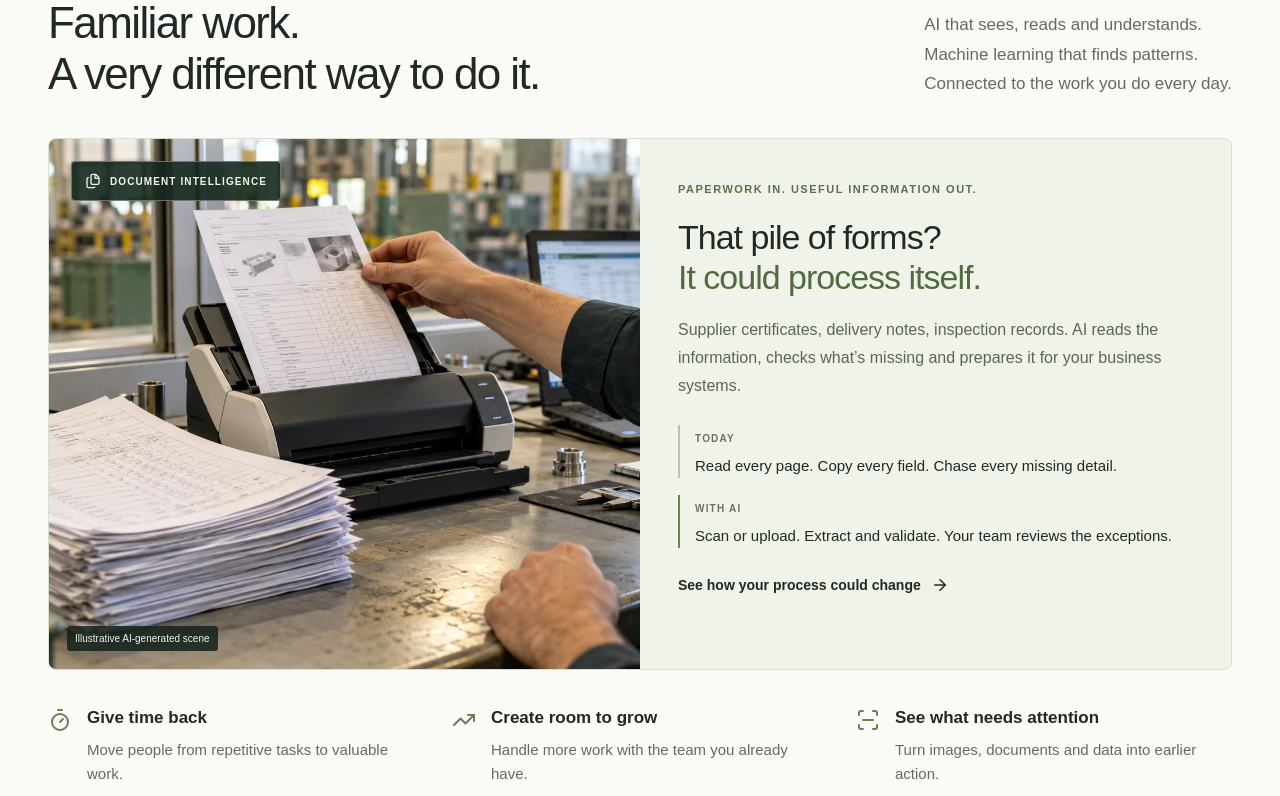
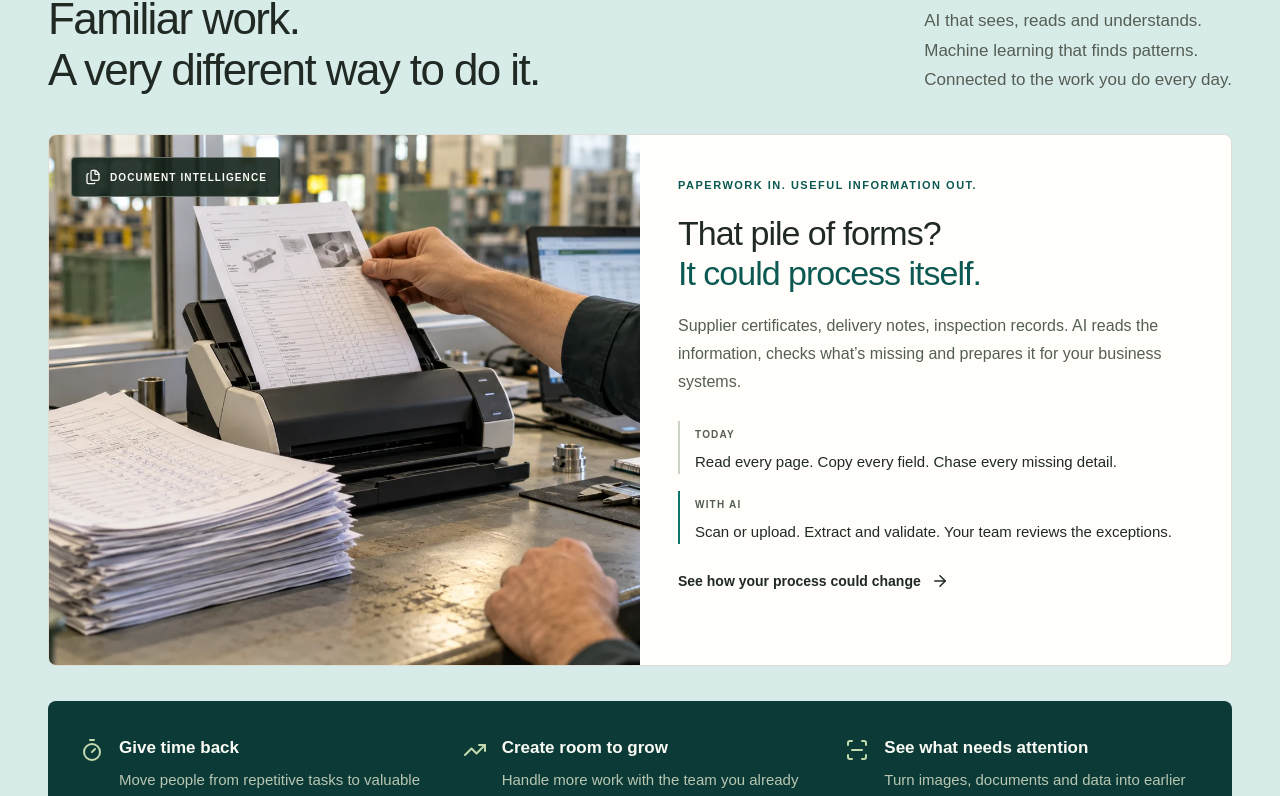
Before and after one commit to david-garcia-au/processspark-frontend, a Next.js app: page / in a window 1280 px wide. Shown: the part 1197-1993 px from the top of the page. Built offline with nearby package versions, Linux system fonts and the light colour scheme; no server answers.

Commit message:
feat: expand palette with teal/amber/berry accents and darken muted/faint for readability

```diff
--- a/app/globals.css
+++ b/app/globals.css
@@ -1,26 +1,86 @@
 @import "tailwindcss";
 @import "tw-animate-css";
+/*
+ * Colour system. Three families plus one accent:
+ *   paper / surface / tint / sage   light backgrounds
+ *   forest                          the single dark family
+ *   leaf / lime                     supporting greens (light / dark backgrounds)
+ *   orange                          the one brand accent
+ * Use these tokens everywhere. Do not add one-off hex values to the CSS.
+ * lib/theme.ts mirrors the few values needed outside CSS.
+ */
+:root {
+  /* Light backgrounds */
+  --paper: #fafaf7;
+  --surface: #fffefa;
+  --tint: #f1f3ec;
+  --sage: #e9ede4;
+  --sage-deep: #dfe5d8;
+
+  /* Text and lines on light */
+  --ink: #202923;
+  --muted: #555e55;
+  --faint: #6e7566;
+  --line: #dddfd7;
+  --line-strong: #cdd3c5;
+
+  /* Dark family */
+  --forest: #20352a;
+  --forest-soft: #2f4a3a;
+  --forest-deep: #16251d;
+  --on-dark: #fafbf5;
+  --on-dark-soft: #d5dfcc;
+  --on-dark-muted: #b8c6b2;
+  --line-dark: #ffffff2e;
+
+  /* Supporting greens */
+  --leaf: #5f8246;
+  --leaf-ink: #3f5f2e;
+  --leaf-wash: #e6efd9;
+  --leaf-wash-strong: #dae8c8;
+  --leaf-line: #c6d7b3;
+  --lime: #c3d9ae;
+
+  /* Accent */
+  --orange: #ed643b;
+  --orange-hover: #f77c56;
+  --orange-ink: #c4421d;
+  --orange-wash: #ffd2bd;
+
+  /* Cool accent — teal (sits beside forest, reads distinctly bluer/cooler) */
+  --teal: #0f766e;
+  --teal-ink: #0b5952;
+  --teal-wash: #d7ebe8;
+  --teal-line: #a9d5cf;
+  --teal-deep: #0c3b37;
+
+  /* Warm accent — amber / gold (partial family, no base) */
+  --amber-ink: #8a5a0f;
+  --amber-wash: #fbeccb;
+  --amber-line: #ecd49a;
+
+  /* Counterpoint accent — berry (the one true chroma contrast) */
+  --berry: #a63457;
+  --berry-ink: #822741;
+  --berry-wash: #f6dde7;
+  --berry-line: #e7bccc;
+
+  --danger: #bb3025;
+}
 @theme inline {
-  --color-background: #fafaf7;
-  --color-foreground: #202923;
-  --color-primary: #ef673d;
-  --color-primary-foreground: #18251e;
-  --color-border: #dcded7;
-  --color-ring: #b54320;
-  --color-muted: #e9ede5;
-  --color-secondary: #e9ede5;
-  --color-secondary-foreground: #202923;
-  --color-destructive: #bb3025;
+  --color-background: var(--paper);
+  --color-foreground: var(--ink);
+  --color-primary: var(--orange);
+  --color-primary-foreground: var(--forest-deep);
+  --color-border: var(--line);
+  --color-ring: var(--orange-ink);
+  --color-muted: var(--sage);
+  --color-secondary: var(--sage);
+  --color-secondary-foreground: var(--ink);
+  --color-destructive: var(--danger);
   --font-sans: Arial, Helvetica, sans-serif;
 }
-:root {
-  --ink: #202923;
-  --muted: #636b64;
-  --paper: #fafaf7;
-  --orange: #ed643b;
-  --line: #dddfd7;
-  --green: #1d3026;
-}
+/* TOKENS-END */
 * {
   box-sizing: border-box;
 }
@@ -60,7 +120,7 @@
 input:focus-visible,
 textarea:focus-visible,
 select:focus-visible {
-  outline: 3px solid #bd4927;
+  outline: 3px solid var(--orange-ink);
   outline-offset: 5px;
 }
 h1,
@@ -73,8 +133,8 @@
   flex-shrink: 0;
 }
 ::selection {
-  background: #ffc1a6;
-  color: #1d3026;
+  background: var(--orange-wash);
+  color: var(--forest);
 }
 .shell {
   max-width: 1280px;
@@ -93,14 +153,14 @@
   letter-spacing: 1.5px;
 }
 .orange {
-  color: #cb4924;
+  color: var(--orange-ink);
 }
 .skip-link {
   position: fixed;
   left: 16px;
   top: -100px;
   padding: 16px;
-  background: white;
+  background: var(--surface);
   z-index: 100;
 }
 .skip-link:focus {
@@ -109,7 +169,7 @@
 .header {
   position: sticky;
   top: 0;
-  background: #fafaf7f5;
+  background: color-mix(in srgb, var(--paper) 96%, transparent);
   backdrop-filter: blur(15px);
   z-index: 40;
   border-bottom: 1px solid var(--line);
@@ -153,11 +213,11 @@
 }
 .desktop-nav a:hover,
 .text-link:hover {
-  color: #bc4320;
+  color: var(--orange-ink);
 }
 .nav-cta {
   background: var(--ink);
-  color: white;
+  color: var(--on-dark);
   height: 41px;
   border-radius: 5px;
   padding: 0 17px;
@@ -165,7 +225,7 @@
   gap: 12px;
 }
 .nav-cta:hover {
-  background: #365140;
+  background: var(--forest-soft);
 }
 .mobile-toggle {
   display: none;
@@ -186,7 +246,7 @@
 .hero {
   overflow: hidden;
   background:
-    radial-gradient(ellipse at 80% 20%, #e7eadf 0, transparent 52%),
+    radial-gradient(ellipse at 80% 20%, var(--sage) 0, transparent 52%),
     var(--paper);
 }
 .hero-grid {
@@ -245,11 +305,11 @@
   gap: 16px;
   font-size: 12px;
   background: var(--orange);
-  color: #17261d;
+  color: var(--forest-deep);
   font-weight: 700;
 }
 .button-primary:hover {
-  background: #f77c56;
+  background: var(--orange-hover);
 }
 .text-link {
   display: inline-flex;
@@ -273,7 +333,7 @@
 .hero-points svg {
   width: 13px;
   height: 13px;
-  color: #547c48;
+  color: var(--leaf);
 }
 .hero-foot {
   display: flex;
@@ -292,16 +352,16 @@
 }
 .inspection-visual {
   position: relative;
-  background: #20352a;
-  color: #e9f0e5;
-  border: 1px solid #354b3b;
+  background: var(--forest);
+  color: var(--on-dark);
+  border: 1px solid var(--line-dark);
   border-radius: 10px;
-  box-shadow: 0 25px 50px #22342719;
+  box-shadow: 0 25px 50px color-mix(in srgb, var(--forest) 10%, transparent);
   transform: rotate(-1deg);
 }
 .visual-top {
   height: 51px;
-  border-bottom: 1px solid #435448;
+  border-bottom: 1px solid var(--line-dark);
   display: flex;
   justify-content: space-between;
   align-items: center;
@@ -315,13 +375,13 @@
   gap: 7px;
 }
 .visual-top > span:last-child {
-  color: #a6b8a9;
+  color: var(--on-dark-muted);
   font-size: 7px;
 }
 .live-dot {
   width: 5px;
   height: 5px;
-  background: #c1de9e;
+  background: var(--lime);
   border-radius: 50%;
 }
 .inspection-scene {
@@ -334,8 +394,8 @@
   inset: 0;
   opacity: 0.22;
   background-image:
-    linear-gradient(#67836f55 1px, transparent 1px),
-    linear-gradient(90deg, #67836f55 1px, transparent 1px);
+    linear-gradient(color-mix(in srgb, var(--leaf) 33%, transparent) 1px, transparent 1px),
+    linear-gradient(90deg, color-mix(in srgb, var(--leaf) 33%, transparent) 1px, transparent 1px);
   background-size: 30px 30px;
   mask-image: linear-gradient(transparent, #000);
 }
@@ -345,7 +405,7 @@
   left: 22px;
   font-size: 8px;
   letter-spacing: 1.5px;
-  color: #a4b9a9;
+  color: var(--on-dark-muted);
 }
 .assembly {
   position: absolute;
@@ -360,12 +420,12 @@
   display: flex;
   align-items: center;
   gap: 6px;
-  background: #f5e9d9;
-  color: #433125;
+  background: var(--orange-wash);
+  color: var(--forest-deep);
   padding: 9px 8px;
   border-radius: 4px;
   font-size: 8px;
-  box-shadow: 0 4px 15px #0002;
+  box-shadow: 0 4px 15px color-mix(in srgb, #000 13%, transparent);
 }
 .review-label > span:first-child {
   width: 5px;
@@ -375,7 +435,7 @@
 }
 .review-small {
   font-size: 6px;
-  border-left: 1px solid #d2b9a3;
+  border-left: 1px solid var(--line-strong);
   padding-left: 6px;
   font-weight: 700;
 }
@@ -387,7 +447,7 @@
   display: flex;
   align-items: center;
   gap: 6px;
-  color: #acbfac;
+  color: var(--on-dark-muted);
 }
 .visual-result {
   margin: 0 16px;
@@ -395,18 +455,18 @@
   align-items: center;
   gap: 12px;
   padding: 17px 13px;
-  border: 1px solid #576b49;
+  border: 1px solid var(--line-dark);
   border-radius: 5px;
-  background: #314831;
+  background: var(--forest-soft);
 }
 .result-icon {
-  border: 1px solid #718961;
+  border: 1px solid var(--line-dark);
   width: 33px;
   height: 33px;
   border-radius: 50%;
   display: grid;
   place-items: center;
-  color: #d2e6ae;
+  color: var(--lime);
 }
 .visual-result strong {
   font-size: 11px;
@@ -415,11 +475,11 @@
 }
 .visual-result p {
   font-size: 10px;
-  color: #b3c4a8;
+  color: var(--on-dark-muted);
 }
 .visual-result > svg {
   margin-left: auto;
-  color: #b4ce93;
+  color: var(--lime);
 }
 .visual-bottom {
   display: flex;
@@ -427,10 +487,10 @@
   padding: 16px 19px;
   font-size: 6px;
   letter-spacing: 1.1px;
-  color: #afc1ac;
+  color: var(--on-dark-muted);
 }
 .industry-strip {
-  background: #f0f1eb;
+  background: var(--tint);
   border-top: 1px solid var(--line);
   border-bottom: 1px solid var(--line);
 }
@@ -445,7 +505,7 @@
   font-size: 8px;
   letter-spacing: 1px;
   line-height: 1.7;
-  border-right: 1px solid #d5d8ce;
+  border-right: 1px solid var(--line);
   padding-right: 25px;
 }
 .industry-inner strong {
@@ -458,7 +518,7 @@
   align-items: center;
   gap: 9px;
   font-size: 11px;
-  color: #596158;
+  color: var(--muted);
 }
 .industry-inner svg {
   width: 19px;
@@ -473,7 +533,7 @@
   margin-bottom: 39px;
 }
 .section-heading .eyebrow {
-  color: #727768;
+  color: var(--muted);
   margin-bottom: 13px;
 }
 h2 {
@@ -493,9 +553,9 @@
   gap: 17px;
 }
 .pain-card {
-  border: 1px solid var(--line);
+  border: 1px solid var(--berry-line);
   padding: 28px 26px 0;
-  background: #fffefa;
+  background: var(--berry-wash);
   border-radius: 5px;
 }
 .card-top {
@@ -507,11 +567,11 @@
 .card-top .eyebrow {
   font-size: 8px;
   letter-spacing: 1.1px;
-  color: #60685d;
+  color: var(--berry-ink);
 }
 .card-index {
   font-family: monospace;
-  color: #a5ab9e;
+  color: var(--muted);
   font-size: 10px;
 }
 .pain-card blockquote {
@@ -538,10 +598,10 @@
   margin-top: 23px;
 }
 .pain-card > a svg {
-  color: #ca4d28;
+  color: var(--berry-ink);
 }
 .pain-card:hover {
-  border-color: #bfc9b6;
+  border-color: var(--berry);
 }
 .under-note {
   display: flex;
@@ -564,16 +624,16 @@
   font-weight: 600;
 }
 .capabilities-section {
-  background: #edf0e8;
-  border-top: 1px solid var(--line);
-  border-bottom: 1px solid var(--line);
+  background: var(--sage);
+  border-top: 1px solid var(--line-strong);
+  border-bottom: 1px solid var(--line-strong);
 }
 .process-tabs {
   display: grid;
   grid-template-columns: repeat(7, 1fr);
-  border: 1px solid #d0d7c8;
+  border: 1px solid var(--line-strong);
   padding: 5px;
-  background: #e4e9de;
+  background: var(--sage-deep);
   border-radius: 6px;
   margin-bottom: 20px;
   gap: 5px;
@@ -587,24 +647,24 @@
   background: transparent;
   padding: 16px 5px;
   border-radius: 4px;
-  color: #67725f;
+  color: var(--muted);
   font-size: 12px;
   transition: background 0.15s;
 }
 .process-tab[data-state="active"] {
-  background: #24382b;
-  color: #f4f5ec;
-  box-shadow: 0 2px 5px #25342117;
+  background: var(--forest);
+  color: var(--on-dark);
+  box-shadow: 0 2px 5px color-mix(in srgb, var(--forest) 9%, transparent);
 }
 .process-tab:hover:not([data-state="active"]) {
-  background: #f6f7f0;
+  background: var(--tint);
 }
 .process-tab:focus-visible {
   outline-offset: 0;
 }
 .process-panel {
-  background: #fafbf6;
-  border: 1px solid #d5dccd;
+  background: var(--surface);
+  border: 1px solid var(--amber-line);
   border-radius: 6px;
   padding: 34px;
 }
@@ -616,7 +676,7 @@
 }
 .panel-heading .eyebrow {
   font-size: 8px;
-  color: #66775b;
+  color: var(--amber-ink);
   margin-bottom: 11px;
 }
 .panel-heading h3 {
@@ -632,11 +692,14 @@
 .panel-number {
   font-family: monospace;
   font-size: 20px;
-  color: #4e6748;
+  color: var(--amber-ink);
   white-space: nowrap;
+  background: var(--amber-wash);
+  padding: 5px 10px;
+  border-radius: 5px;
 }
 .panel-number > span {
-  color: #a2b095;
+  color: var(--amber-ink);
   font-size: 12px;
 }
 .flow-comparison {
@@ -646,13 +709,13 @@
 .flow-before,
 .flow-after {
   padding: 20px 22px;
-  border: 1px solid #dce0d5;
+  border: 1px solid var(--line);
   border-radius: 5px;
-  background: #f1f2ec;
+  background: var(--tint);
 }
 .flow-after {
-  background: #e8f0de;
-  border-color: #cbdbb8;
+  background: var(--leaf-wash);
+  border-color: var(--leaf-line);
 }
 .flow-label {
   display: flex;
@@ -661,7 +724,7 @@
   font-weight: 700;
   letter-spacing: 1px;
   gap: 7px;
-  color: #636b60;
+  color: var(--muted);
 }
 .flow-label > span:last-child {
   margin-left: auto;
@@ -673,13 +736,13 @@
   height: 5px;
   width: 5px;
   border-radius: 50%;
-  background: #9ca28f;
+  background: var(--faint);
 }
 .flow-after .status-dot {
-  background: #4e7831;
+  background: var(--leaf);
 }
 .flow-after .flow-label {
-  color: #40602f;
+  color: var(--leaf-ink);
 }
 .flow-comparison ol {
   display: grid;
@@ -702,22 +765,22 @@
   display: flex;
   justify-content: center;
   align-items: center;
-  border: 1px solid #d0d7c4;
+  border: 1px solid var(--line-strong);
   border-radius: 4px;
   flex-shrink: 0;
   font-family: monospace;
   font-size: 9px;
-  color: #7e8872;
-  background: #fbfcf6;
+  color: var(--muted);
+  background: var(--surface);
 }
 .flow-comparison li > svg {
   margin-left: auto;
-  color: #9caa8c;
+  color: var(--faint);
 }
 .flow-after .step-number {
-  background: #dce9cc;
-  color: #436334;
-  border-color: #c2d4b0;
+  background: var(--leaf-wash-strong);
+  color: var(--leaf-ink);
+  border-color: var(--leaf-line);
 }
 .flow-outcome {
   display: flex;
@@ -734,7 +797,7 @@
   font-weight: 600;
 }
 .flow-outcome p svg {
-  color: #5f8246;
+  color: var(--leaf);
 }
 .flow-outcome a {
   display: flex;
@@ -744,7 +807,7 @@
 }
 .example-note {
   font-size: 9px;
-  color: #70786a;
+  color: var(--muted);
   margin-top: 17px;
 }
 .use-case-grid {
@@ -761,7 +824,11 @@
   transition: background 0.15s;
 }
 .use-case:hover {
-  background: #eff1e8;
+  background: var(--teal-wash);
+}
+.use-case:hover .case-icon {
+  background: var(--surface);
+  color: var(--teal-ink);
 }
 .case-top {
   display: flex;
@@ -770,16 +837,17 @@
   margin-bottom: 27px;
 }
 .case-top > svg {
-  color: #7b8674;
+  color: var(--faint);
 }
 .case-icon {
   display: grid;
   place-items: center;
-  background: #edf0e6;
+  background: var(--tint);
   width: 40px;
   height: 40px;
   border-radius: 5px;
-  color: #5e7351;
+  border: 1px solid var(--teal-line);
+  color: var(--teal);
 }
 .case-icon svg {
   width: 20px;
@@ -788,7 +856,7 @@
 }
 .use-case .eyebrow {
   font-size: 8px;
-  color: #727965;
+  color: var(--muted);
   margin-bottom: 10px;
 }
 .use-case h3 {
@@ -797,7 +865,7 @@
   letter-spacing: -0.5px;
   margin-bottom: 13px;
 }
-.use-case > p:not(.eyebrow) {
+.use-case-body > p:not(.eyebrow) {
   font-size: 12px;
   line-height: 1.8;
   color: var(--muted);
@@ -809,7 +877,7 @@
   align-items: center;
   gap: 7px;
   margin-top: 23px;
-  color: #354d2b;
+  color: var(--teal-ink);
   font-weight: 600;
 }
 .section-note {
@@ -818,8 +886,8 @@
   margin-top: 20px;
 }
 .approach-section {
-  background: #1e2e25;
-  color: #f0f2e8;
+  background: var(--forest);
+  color: var(--on-dark);
 }
 .approach-intro {
   display: flex;
@@ -828,7 +896,7 @@
   gap: 60px;
 }
 .approach-intro .eyebrow {
-  color: #b1c09a;
+  color: var(--on-dark-muted);
   font-size: 8px;
   margin-bottom: 19px;
 }
@@ -836,13 +904,13 @@
   font-size: 35px;
 }
 .approach-intro h2 > span {
-  color: #a9b9a2;
+  color: var(--on-dark-muted);
 }
 .approach-intro > p {
   max-width: 260px;
   font-size: 12px;
   line-height: 1.9;
-  color: #afbdad;
+  color: var(--on-dark-muted);
 }
 .approach-grid {
   display: grid;
@@ -852,10 +920,10 @@
 }
 .approach-number {
   font-family: monospace;
-  color: #c6d8ac;
+  color: var(--lime);
   font-size: 13px;
   display: block;
-  border-top: 1px solid #4b5948;
+  border-top: 1px solid var(--line-dark);
   padding-top: 18px;
   margin-bottom: 24px;
 }
@@ -867,13 +935,13 @@
 .approach-grid p {
   font-size: 11px;
   line-height: 1.85;
-  color: #aeb9a8;
+  color: var(--on-dark-muted);
 }
 .agnostic {
   display: grid;
   grid-template-columns: 1.2fr 1.7fr 0.7fr;
   gap: 26px;
-  border-top: 1px solid #43513f;
+  border-top: 1px solid var(--line-dark);
   padding-top: 32px;
   margin-top: 49px;
   align-items: center;
@@ -885,7 +953,7 @@
   font-size: 12px;
 }
 .agnostic svg {
-  color: #f38a58;
+  color: var(--orange);
 }
 .agnostic strong {
   font-weight: 500;
@@ -893,13 +961,13 @@
 .agnostic p {
   font-size: 11px;
   line-height: 1.8;
-  color: #aeb9a8;
+  color: var(--on-dark-muted);
 }
 .agnostic-note {
   font-size: 10px;
   line-height: 1.7;
-  color: #c1d2b2;
-  border-left: 1px solid #43513f;
+  color: var(--on-dark-soft);
+  border-left: 1px solid var(--line-dark);
   padding-left: 24px;
 }
 .contact-grid {
@@ -909,7 +977,7 @@
   align-items: center;
 }
 .contact-copy .eyebrow {
-  color: #777c69;
+  color: var(--muted);
   margin-bottom: 20px;
 }
 .contact-copy h2 {
@@ -934,7 +1002,7 @@
   gap: 10px;
 }
 .contact-benefits svg {
-  color: #729157;
+  color: var(--leaf);
 }
 .contact-signoff {
   display: flex;
@@ -945,21 +1013,21 @@
   margin-top: 32px;
   font-size: 11px;
   line-height: 1.8;
-  color: #727967;
+  color: var(--muted);
 }
 .contact-signoff strong {
   font-weight: 500;
   color: var(--ink);
 }
 .contact-signoff svg {
-  color: #c45a37;
+  color: var(--orange-ink);
 }
 .brief-form {
   border: 1px solid var(--line);
   border-radius: 7px;
-  background: #fffefa;
+  background: var(--surface);
   padding: 30px;
-  box-shadow: 0 8px 30px #20292304;
+  box-shadow: 0 8px 30px color-mix(in srgb, var(--forest) 3%, transparent);
 }
 .form-heading {
   display: flex;
@@ -971,7 +1039,7 @@
   font-size: 8px;
 }
 .form-heading svg {
-  color: #728466;
+  color: var(--leaf);
 }
 .form-row {
   display: grid;
@@ -991,11 +1059,11 @@
 .brief-form textarea {
   width: 100%;
   min-width: 0;
-  border: 1px solid #daddd3;
+  border: 1px solid var(--line);
   border-radius: 4px;
   padding: 11px 12px;
-  background: #fafbf6;
-  color: #30372c;
+  background: var(--surface);
+  color: var(--ink);
   font-size: 11px;
   font-weight: 400;
 }
@@ -1004,7 +1072,7 @@
   line-height: 1.7;
 }
 .brief-form ::placeholder {
-  color: #7b8275;
+  color: var(--muted);
 }
 .form-submit {
   width: 100%;
@@ -1015,12 +1083,12 @@
 .form-note {
   font-size: 9px;
   line-height: 1.65;
-  color: #6f7865;
+  color: var(--muted);
   margin-top: 14px;
 }
 .form-status {
   font-size: 10px;
-  color: #43652f;
+  color: var(--leaf-ink);
   display: flex;
   align-items: center;
   gap: 7px;
@@ -1028,8 +1096,8 @@
   min-height: 16px;
 }
 footer {
-  border-top: 1px solid var(--line);
-  background: #f1f2eb;
+  border-top: 1px solid var(--line-strong);
+  background: var(--tint);
 }
 .footer-main {
   display: flex;
@@ -1041,7 +1109,7 @@
 .footer-main p {
   font-size: 11px;
   line-height: 1.8;
-  color: #727968;
+  color: var(--muted);
 }
 .footer-main > a:last-child {
   margin-left: auto;
@@ -1058,7 +1126,7 @@
   padding-top: 22px;
   padding-bottom: 22px;
   font-size: 9px;
-  color: #757d6b;
+  color: var(--muted);
 }
 @media (min-width: 1440px) {
   .shell {
@@ -1550,7 +1618,7 @@
   .use-case {
     padding: 25px;
   }
-  .use-case > p:not(.eyebrow) {
+  .use-case-body > p:not(.eyebrow) {
     min-height: 0;
     font-size: 13px;
   }
@@ -1659,7 +1727,7 @@
   font-size: 11px;
   padding: 15px 0 0;
   width: 100%;
-  color: #4e6345;
+  color: var(--leaf-ink);
 }
 .download-brief:hover {
   text-decoration: underline;
--- a/app/transformation.css
+++ b/app/transformation.css
@@ -1,7 +1,7 @@
 /* Image-led stories and an accessible reading scale for the refreshed landing page. */
 .business-band {
-  background: #20352a;
-  color: #fafbf5;
+  background: var(--forest);
+  color: var(--on-dark);
   padding: 26px 0 24px;
 }
 .business-promise {
@@ -12,13 +12,13 @@
 }
 .business-promise > span {
   display: block;
-  color: #ff9c68;
+  color: var(--lime);
   margin-top: 5px;
 }
 .business-audience {
   margin-top: 16px;
   padding-top: 16px;
-  border-top: 1px solid #ffffff30;
+  border-top: 1px solid var(--line-dark);
   display: grid;
   grid-template-columns: 1fr;
   gap: 24px;
@@ -30,7 +30,7 @@
   line-height: 1.4;
   font-weight: 600;
   letter-spacing: 1.6px;
-  color: #c4d2bd;
+  color: var(--on-dark-soft);
   margin-bottom: 10px;
 }
 .business-intro strong {
@@ -54,16 +54,16 @@
   align-items: center;
   gap: 10px;
   padding: 13px 16px;
-  border: 1px solid #ffffff26;
+  border: 1px solid var(--line-dark);
   border-radius: 5px;
-  background: #ffffff06;
+  background: color-mix(in srgb, var(--on-dark) 3%, transparent);
   font-size: 17px;
   font-weight: 500;
 }
 .business-sectors svg {
   width: 24px;
   height: 24px;
-  color: #c0d6ac;
+  color: var(--lime);
   flex-shrink: 0;
   stroke-width: 1.6;
 }
@@ -147,10 +147,10 @@
 .vision-hero {
   margin: 0;
   overflow: hidden;
-  background: #20352a;
-  color: #fff;
+  background: var(--forest);
+  color: var(--on-dark);
   border-radius: 9px;
-  box-shadow: 0 20px 45px #20352a18;
+  box-shadow: 0 20px 45px color-mix(in srgb, var(--forest) 9%, transparent);
 }
 .vision-photo {
   position: relative;
@@ -165,7 +165,7 @@
   content: "";
   position: absolute;
   inset: 0;
-  background: linear-gradient(180deg, #10201722, transparent 35%, #102017d9);
+  background: linear-gradient(180deg, color-mix(in srgb, var(--forest-deep) 13%, transparent), transparent 35%, color-mix(in srgb, var(--forest-deep) 85%, transparent));
   z-index: 1;
 }
 .photo-badge {
@@ -177,10 +177,10 @@
   align-items: center;
   gap: 9px;
   padding: 11px 13px;
-  border: 1px solid #ffffff55;
+  border: 1px solid color-mix(in srgb, var(--on-dark) 33%, transparent);
   border-radius: 4px;
-  background: #16281fe6;
-  color: #f0f4e9;
+  background: color-mix(in srgb, var(--forest-deep) 90%, transparent);
+  color: var(--on-dark);
   font-size: 10px;
   font-weight: 600;
   letter-spacing: 1.1px;
@@ -195,14 +195,14 @@
 .vision-photo-caption p {
   font-size: 11px;
   letter-spacing: 1.7px;
-  color: #d7dfcc;
+  color: var(--on-dark-soft);
   margin-bottom: 10px;
 }
 .vision-photo-caption h2 {
   font-size: 32px;
   line-height: 1.14;
   letter-spacing: -0.9px;
-  color: #fff;
+  color: var(--on-dark);
 }
 .vision-target {
   position: absolute;
@@ -221,10 +221,10 @@
   justify-content: space-between;
   gap: 9px;
   font-size: 12px;
-  color: #e8eedf;
+  color: var(--on-dark-soft);
 }
 .vision-steps svg {
-  color: #9bba86;
+  color: var(--lime);
 }
 .vision-caption > p {
   display: flex;
@@ -235,24 +235,28 @@
   font-weight: 500;
 }
 .vision-caption > p svg {
-  color: #bfdb98;
+  color: var(--lime);
 }
-.image-disclosure {
-  display: block;
-  margin-top: 13px;
-  font-size: 10px;
-  color: #bdcabb;
+.vision-target .target-box {
+  stroke: var(--lime);
+}
+.vision-target .target-tag {
+  fill: var(--leaf-wash-strong);
+}
+.vision-target .target-text {
+  fill: var(--forest);
 }
 .transformation-section {
-  border-bottom: 1px solid var(--line);
+  background: var(--teal-wash);
+  border-bottom: 1px solid var(--line-strong);
 }
 .document-story {
   display: grid;
   grid-template-columns: 1fr 1fr;
-  border: 1px solid #d7dfd0;
+  border: 1px solid var(--line);
   border-radius: 8px;
   overflow: hidden;
-  background: #f0f3e9;
+  background: var(--surface);
 }
 .document-photo {
   margin: 0;
@@ -263,21 +267,11 @@
   object-fit: cover;
   object-position: 38% center;
 }
-.document-photo figcaption {
-  position: absolute;
-  left: 18px;
-  bottom: 18px;
-  background: #17251ee0;
-  padding: 5px 8px;
-  color: #f0f2e8;
-  font-size: 10px;
-  border-radius: 3px;
-}
 .document-copy {
   padding: 42px 38px;
 }
 .document-copy > .eyebrow {
-  color: #5c704d;
+  color: var(--teal-ink);
   font-size: 11px;
 }
 .document-copy h3 {
@@ -288,10 +282,10 @@
   line-height: 1.18;
 }
 .document-copy h3 span {
-  color: #526a40;
+  color: var(--teal-ink);
 }
 .document-copy > p:not(.eyebrow) {
-  color: #5c6555;
+  color: var(--muted);
   font-size: 16px;
   line-height: 1.75;
 }
@@ -301,14 +295,14 @@
   gap: 17px;
 }
 .document-change > div {
-  border-left: 2px solid #bac3ae;
+  border-left: 2px solid var(--line-strong);
   padding-left: 15px;
 }
 .document-change > div:last-child {
-  border-left-color: #648b42;
+  border-left-color: var(--teal);
 }
 .change-label {
-  color: #6b735f;
+  color: var(--muted);
   font-size: 10px;
   letter-spacing: 1.2px;
   font-weight: 700;
@@ -322,11 +316,18 @@
   font-size: 14px;
   line-height: 1.5;
 }
+.document-copy .text-link:hover {
+  color: var(--teal-ink);
+}
 .transformation-outcomes {
   display: grid;
   grid-template-columns: repeat(3, 1fr);
   gap: 28px;
   margin-top: 35px;
+  background: var(--teal-deep);
+  color: var(--on-dark);
+  border-radius: 8px;
+  padding: 34px 32px;
 }
 .transformation-outcomes > div {
   display: flex;
@@ -334,7 +335,7 @@
   gap: 15px;
 }
 .transformation-outcomes svg {
-  color: #687f52;
+  color: var(--lime);
   margin-top: 3px;
 }
 .transformation-outcomes p {
@@ -348,7 +349,7 @@
 .transformation-outcomes p span {
   font-size: 15px;
   line-height: 1.65;
-  color: var(--muted);
+  color: var(--on-dark-muted);
 }
 
 /* Specificity keeps the new type scale consistent across existing breakpoints. */
@@ -369,7 +370,7 @@
   line-height: 1.75;
 }
 body .pain-card > p,
-body .use-case > p:not(.eyebrow) {
+body .use-case-body > p:not(.eyebrow) {
   font-size: 16px;
   line-height: 1.7;
 }
--- /dev/null
+++ b/lib/theme.ts
@@ -0,0 +1,30 @@
+/**
+ * Brand palette for TypeScript consumers that cannot read CSS variables
+ * (generated images, manifest, viewport). Keep in sync with the tokens in
+ * the :root block of app/globals.css, which is the source of truth for the UI.
+ */
+export const palette = {
+  paper: "#fafaf7",
+  ink: "#202923",
+  muted: "#555e55",
+  faint: "#6e7566",
+  forest: "#20352a",
+  forestDeep: "#16251d",
+  onDark: "#fafbf5",
+  onDarkSoft: "#d5dfcc",
+  lime: "#c3d9ae",
+  orange: "#ed643b",
+  // Accent families (palette v2) — kept in sync with the :root block.
+  teal: "#0f766e",
+  tealInk: "#0b5952",
+  tealWash: "#d7ebe8",
+  tealLine: "#a9d5cf",
+  tealDeep: "#0c3b37",
+  amberInk: "#8a5a0f",
+  amberWash: "#fbeccb",
+  amberLine: "#ecd49a",
+  berry: "#a63457",
+  berryInk: "#822741",
+  berryWash: "#f6dde7",
+  berryLine: "#e7bccc",
+} as const;
```
